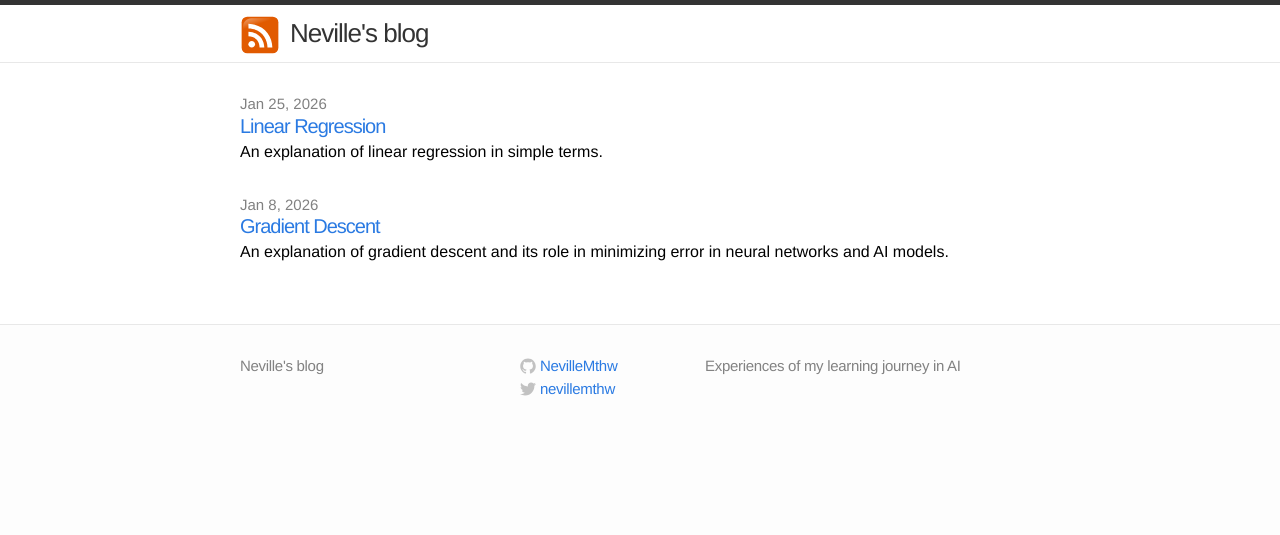
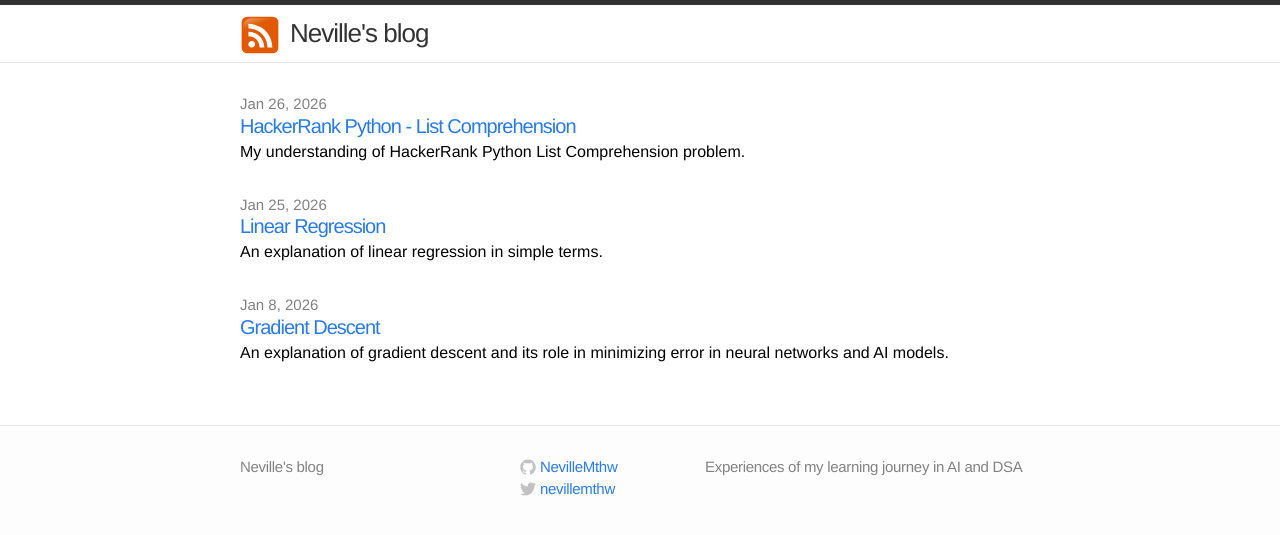
Before and after one commit to NevilleMthw/NevilleMthw.github.io, a Jekyll site: the page built from index.html, in a window 1280 px wide. Shown: the top 535 px of the page. Built offline with Jekyll 4.4.1, drawn with Linux system fonts in a browser that asks for light colours; part of the change alters nothing that is shown.

Commit message:
Added python list comprehension hackerrank

````diff
--- a/_config.yml
+++ b/_config.yml
@@ -1,7 +1,7 @@
 # Site settings
 title: Neville's blog
 email: nevillemathew.contact@gmail.com
-description: "Experiences of my learning journey in AI"
+description: "Experiences of my learning journey in AI and DSA"
 baseurl: ""
 url: "https://NevilleMthw.github.io"
 twitter_username: nevillemthw
--- /dev/null
+++ b/_posts/2026-01-26-hackerrank-py-listcomp.md
@@ -0,0 +1,65 @@
+---
+layout: post
+title: "HackerRank Python - List Comprehension"
+date: 2026-01-26
+comments: false
+mathjax: true
+excerpt: "My understanding of HackerRank Python List Comprehension problem."
+---
+
+# Python - List Comprehension
+
+This is my understanding of HackerRank Python question: [https://www.hackerrank.com/challenges/list-comprehensions/problem](<https://www.hackerrank.com/challenges/list-comprehensions/problem>)
+
+The idea is to provide an array of all possible combinations of [i, j, k] for the dimensions of a cuboid, however the sum of the array should not be equal to n.
+
+So we use a list comprehension to solve this by printing a list and within that list we have all the possible combinations allowed. Another key point is using a lexicographical increasing order. My understanding is basically, in the array if the elements are equal it moves to the next element, for example, [0,0,0], [0,0,1], [0,1,1], [1,0,0], [1,0,1], [1,1,1].
+
+The variable n would be a sort of security guard where if the sum is equal to n, it will be removed.
+
+So I started with a simple approach of understanding the problem first. We start with an example first.
+
+If x,y,z each equal to 1, then we would have two choices for each which would be 0 and 1 since in python 1 would mean 0 and 1 if x = 0, then it would be just a single choice of 0.
+
+Therefore, we have eight total choices/combinations. This is the basic concept of how a robot will check every point and provide the combination, each floor, row and seat. This without the filter, variable n.
+
+Let's put it down:
+
+x = 1
+y = 1
+z = 1
+
+The permutations: **[0,0,0], [0,0,1], [0,1,0], [0,1,1], [1,0,0], [1,0,1], [1,1,0], [1,1,1]**
+
+If n = 3, we would filter out any arrays which equal to 3.
+
+Final answer: **[0,0,0], [0,0,1], [0,1,0], [0,1,1], [1,0,0], [1,0,1], [1,1,0]**
+
+So let's start with a nested for loop for easier understanding then we move onto converting to a list comprehension.
+
+```python
+# Nested for loop:
+for n1 in range(x + 1):
+    for n2 in range(y + 1):
+        for n3 in range(z + 1):
+            if sum([n1, n2, n3]) != n:
+                print(n1, n2, n3)
+```
+
+Now this works quite well, however, this exercise will require the list comprehension.
+
+```python
+permutations = [[n1, n2, n3] for n1 in range(x + 1) for n2 in range(y + 1) for n3 in range(z + 1)
+if sum([n1, n2, n3])] != n]
+print(permutations)
+```
+
+Few questions I had doing this problem:
+
+1. Why do we use range(x + 1)? So I understood that we use range since we need to iterate over an integer but if we don't we would get an error saying int is not iterable. So x+1 is basically stating that we can have 0 and 1, if we do not use +1, we would only get the first value as 0.
+
+2. How to convert to a list comprehension? This was the biggest struggle I had since list comprehension syntax can be confusing, so we do not need to add any colons or print statement since in the list comprehension, it will just collect the variables and display it during print.
+
+3. What is [n1, n2, n3]? IN the list comprehension, we would treat these as one unit. So it cannot be n1, n2, n3 or (n1, n2, n3). These are the variable names we intialise for the rest of the list comprehension.
+
+HackerRank username: @nevillemathew201
````
